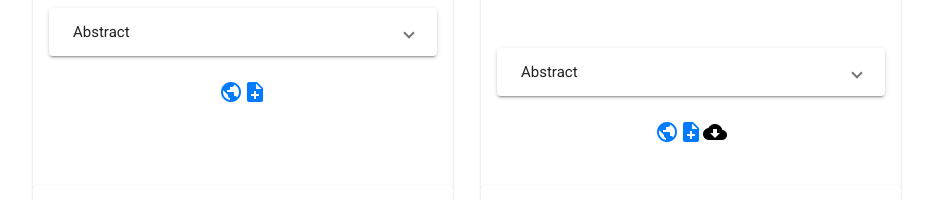
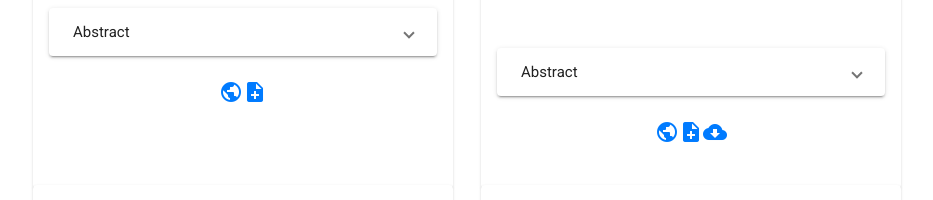
Before and after one commit to biodimensional/EM, an Angular app: page / in a window 1280 px wide. Shown: the part 2660-2860 px from the top of the page, without its empty margins (173-1106 px from the left). Built offline with nearby package versions, Linux system fonts and the light colour scheme.

Commit message:
fixed dalle images

```diff
--- a/src/app/publication-card/publication-card.component.html
+++ b/src/app/publication-card/publication-card.component.html
@@ -8,6 +8,6 @@
     <mat-expansion-panel *ngIf="publication.abstract.length>0"><mat-expansion-panel-header><mat-panel-title>Abstract</mat-panel-title></mat-expansion-panel-header><span style="font-style: italic;">{{publication.abstract}}</span></mat-expansion-panel>
   </mat-card-content>
   <mat-card-actions>
-    <a (click)="getCitation(publication.link)"><i class="material-icons" title="Go to publisher page" style="cursor:pointer;">public</i></a><a (click)="citeme()"><i class="material-icons" title="Get Bibtex File" style="cursor:pointer;">note_add</i></a><a style="color:black" [href]="publication.download" [download]="publication.journal" target="_blank" rel="noopener noreferrer" *ngIf="canidownloadit"><i class="material-icons" style="cursor:pointer;" *ngIf="publication.download!=null">cloud_download</i></a>
+    <a (click)="getCitation(publication.link)"><i class="material-icons" title="Go to publisher page" style="cursor:pointer;">public</i></a><a (click)="citeme()"><i class="material-icons" title="Get Bibtex File" style="cursor:pointer;">note_add</i></a><a [href]="publication.download" [download]="publication.journal" target="_blank" rel="noopener noreferrer" *ngIf="canidownloadit"><i class="material-icons" style="cursor:pointer;" *ngIf="publication.download!=null">cloud_download</i></a>
   </mat-card-actions>
 </mat-card>
```
